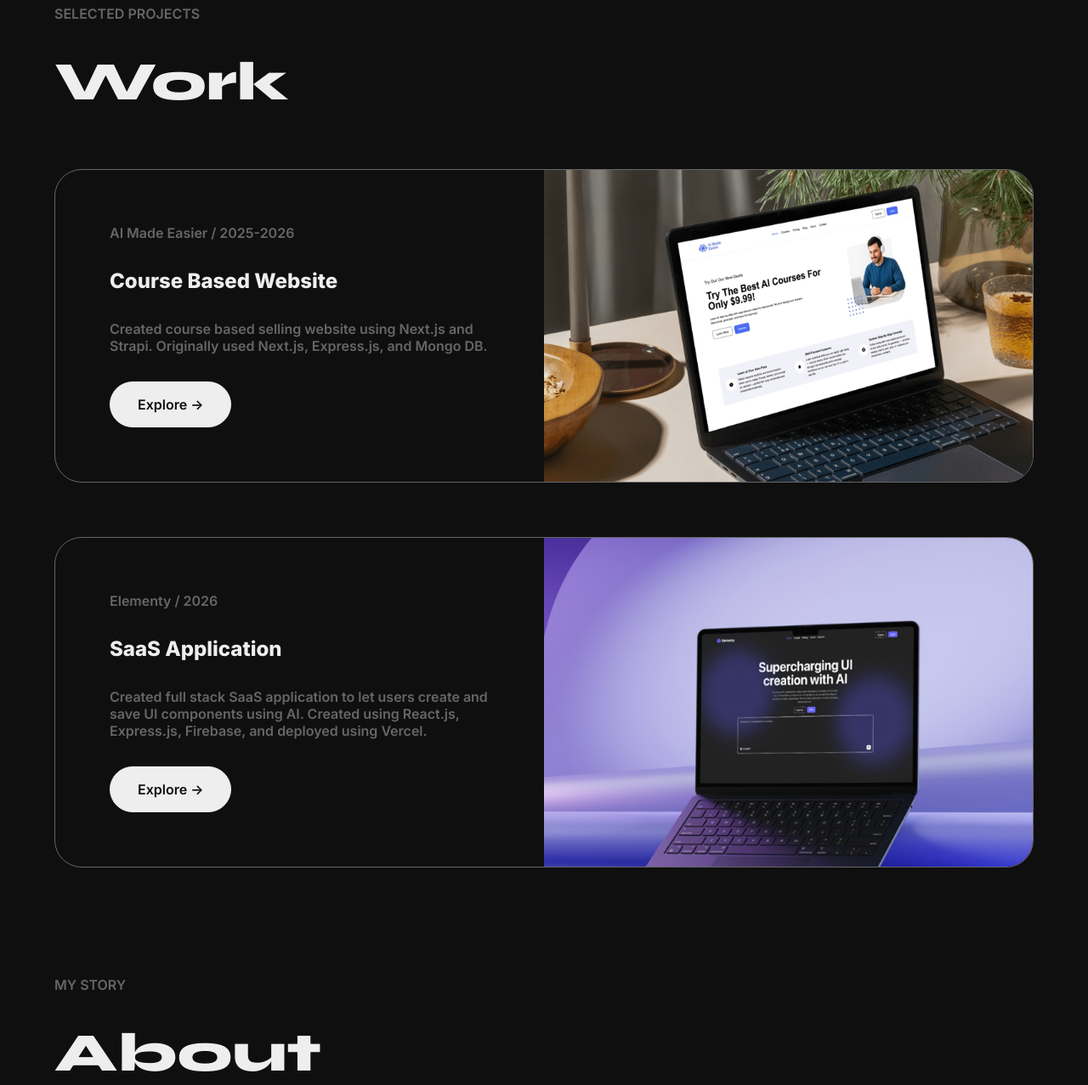
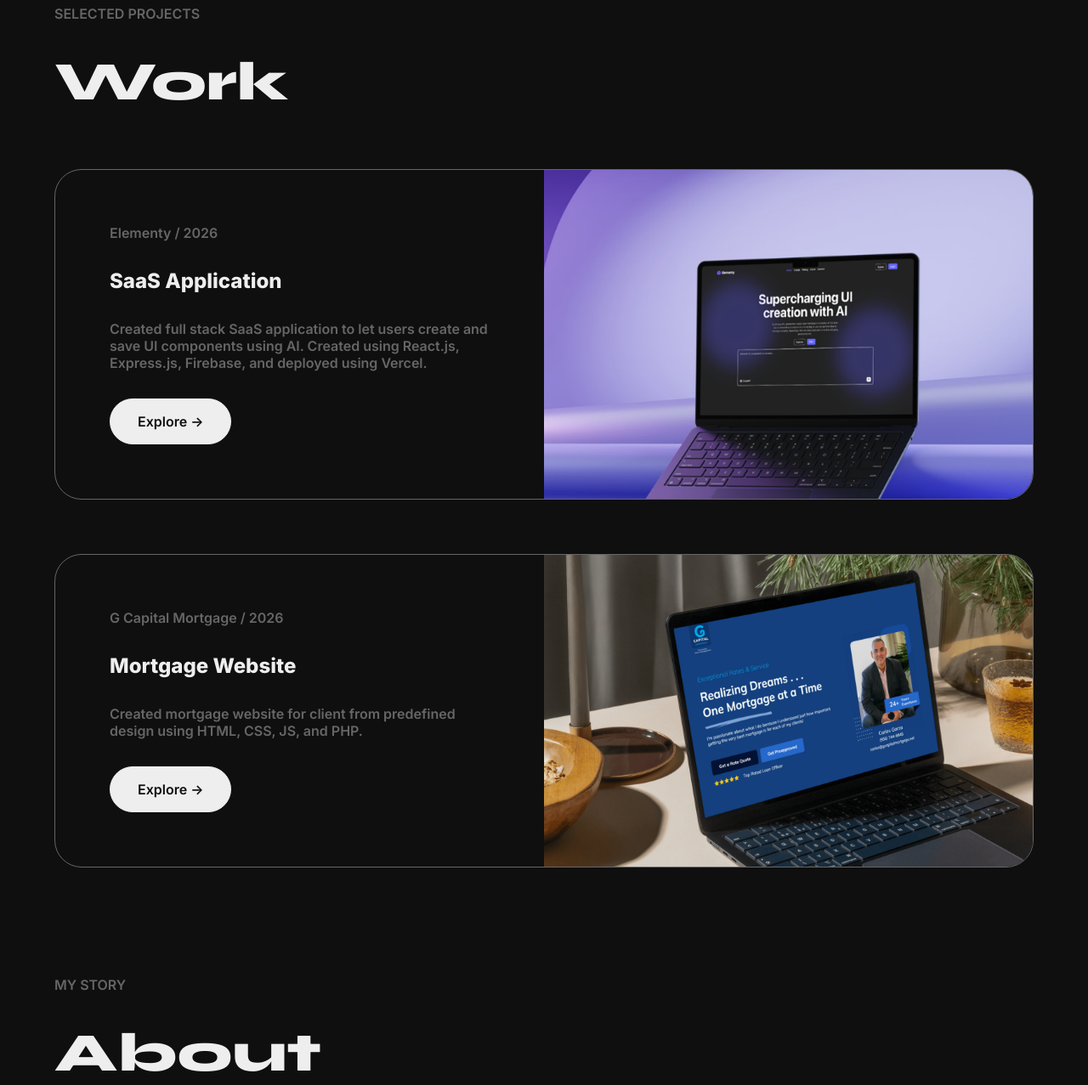
Before and after one commit to matthew-wright07/portfolio, a Flask app: page / in a window 1280 px wide. Shown: the part 1122-2399 px from the top of the page at 85% size. Run offline with Flask 3, Linux system fonts and the light colour scheme.

Commit message:
projects update

```diff
--- a/templates/index.html
+++ b/templates/index.html
@@ -126,21 +126,21 @@
             </div>
             <div class="work-card hidden">
                 <div class="work-card-text">
-                    <p>AI Made Easier / 2025-2026</p>
-                    <h3>Course Based Website</h3>
-                    <p>Created course based selling website using Next.js and Strapi. Originally used Next.js, Express.js, and Mongo DB.</p>
-                    <a href="https://aimadeeasier.com" target="_blank" class="button-white">Explore -></a>
-                </div>
-                <img src="/static/images/aimadeeasier.png" class="work-card-img"/>
-            </div>
-            <div class="work-card hidden">
-                <div class="work-card-text">
                     <p>Elementy / 2026</p>
                     <h3>SaaS Application</h3>
                     <p>Created full stack SaaS application to let users create and save UI components using AI. Created using React.js, Express.js, Firebase, and deployed using Vercel.</p>
                     <a href="https://elementy.io" target="_blank" class="button-white">Explore -></a>
                 </div>
                 <img src="/static/images/elementy.png" class="work-card-img"/>
+            </div>
+            <div class="work-card hidden">
+                <div class="work-card-text">
+                    <p>G Capital Mortgage / 2026</p>
+                    <h3>Mortgage Website</h3>
+                    <p>Created mortgage website for client from predefined design using HTML, CSS, JS, and PHP.</p>
+                    <a href="https://gcapitalmortgage.net" target="_blank" class="button-white">Explore -></a>
+                </div>
+                <img src="/static/images/g-capital-mortgage.png" class="work-card-img"/>
             </div>
         </section>
         <section class="about" id="about">
```
Also changed, not shown: static/images/aimadeeasier.png (deleted), static/images/g-capital-mortgage.png (added).
